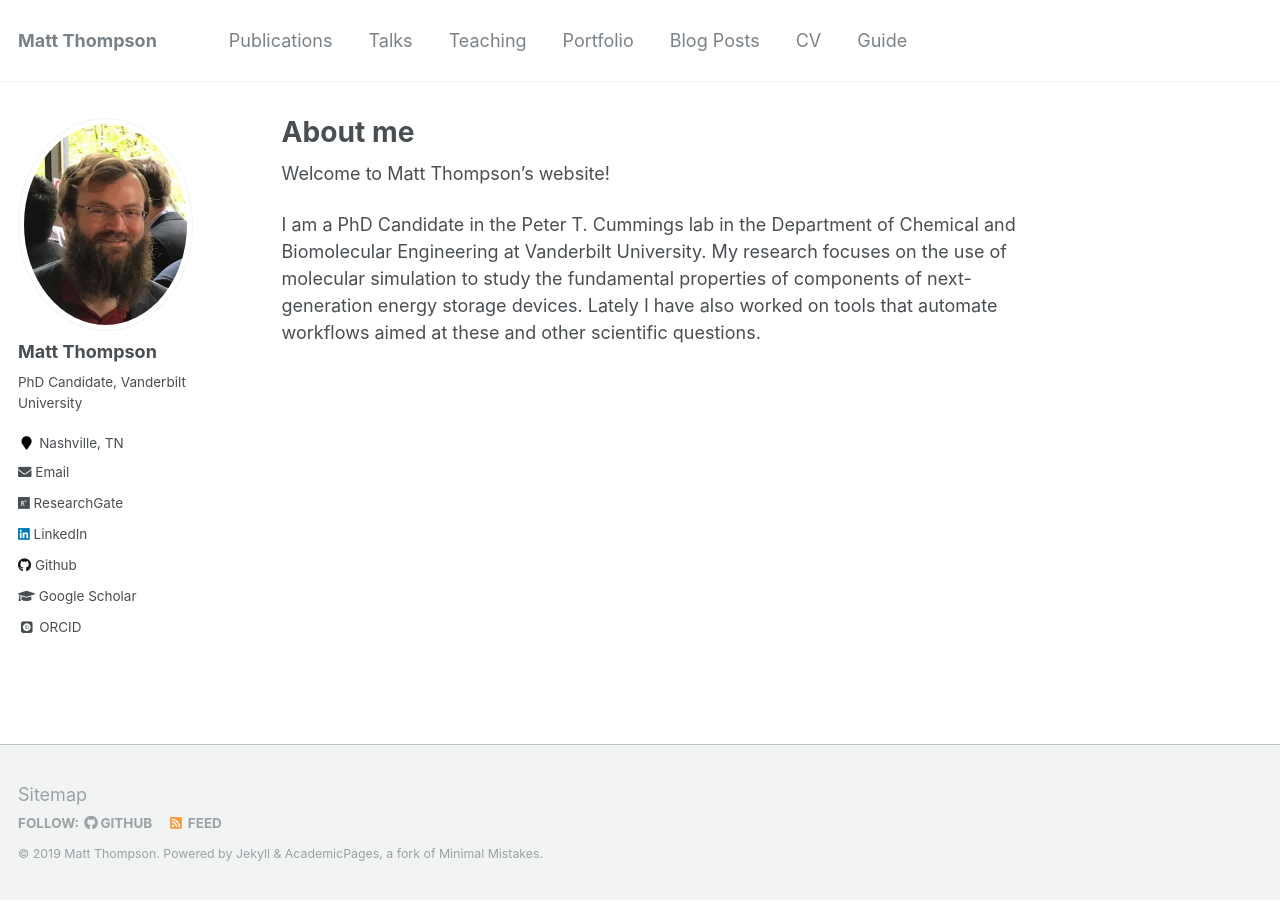
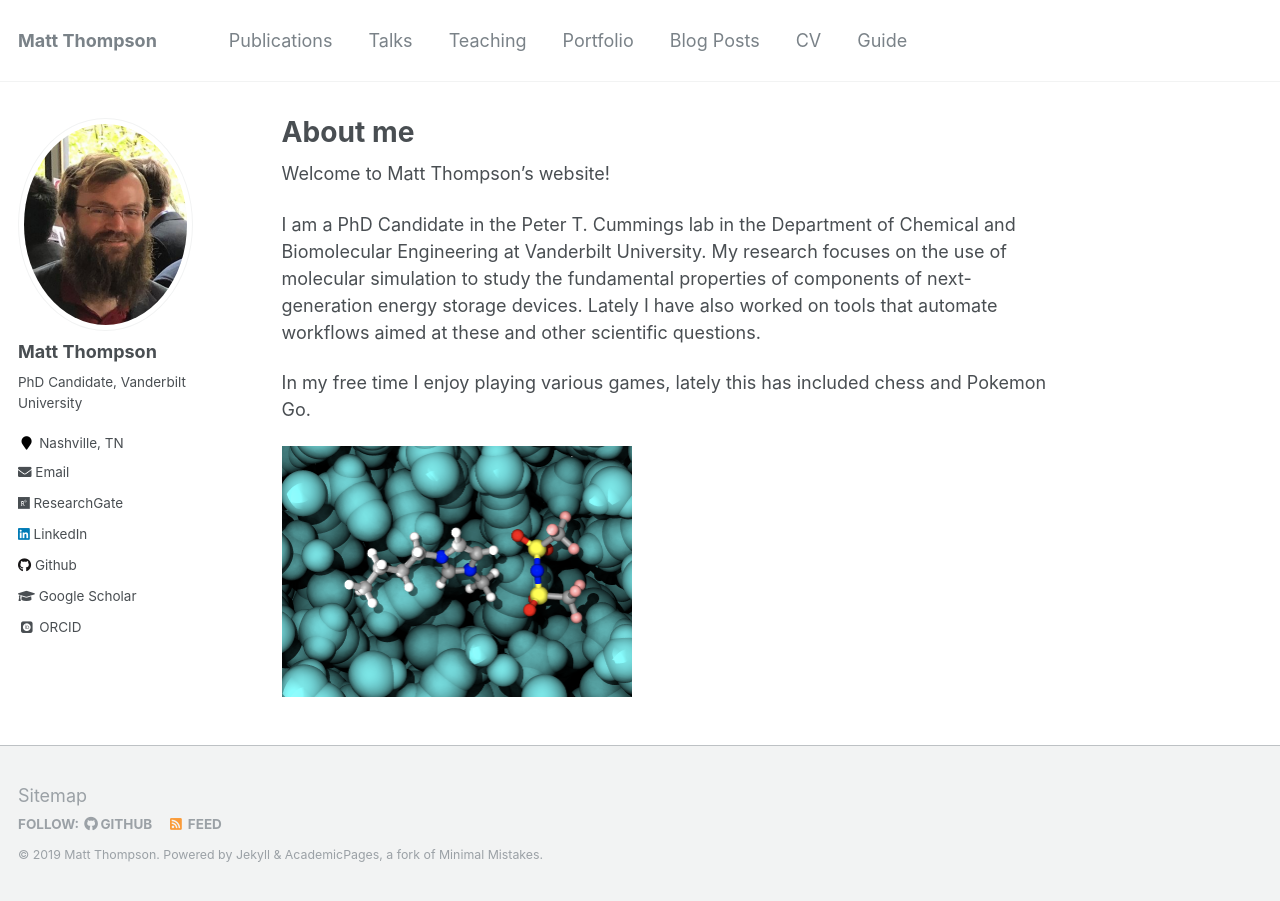
Before and after one commit to mattwthompson/mattwthompson.github.io, a Jekyll site: the page built from _pages/about.md, in a window 1280 px wide. Built offline with Jekyll 4.4.1, drawn with Linux system fonts in a browser that asks for light colours; some web fonts are replaced.

Commit message:
Add solvent image to landing page

```diff
--- a/_config.yml
+++ b/_config.yml
@@ -86,7 +86,7 @@ author:
   location         : "Nashville, TN"
   employer         :
   pubmed           : #"https://www.ncbi.nlm.nih.gov/pubmed/?term=john+snow"
-  googlescholar    : "https://scholar.google.com/citations?user=6b0rHj8AAAAJ&hl=en"
+  googlescholar    : "https://scholar.google.com/citations?user=6b0rHj8AAAAJ"
   email            : "matt.thompson@vanderbilt.edu"
   researchgate     : "https://www.researchgate.net/profile/Matthew_Thompson39"
   uri              :
--- a/_pages/about.md
+++ b/_pages/about.md
@@ -15,3 +15,7 @@ and Biomolecular Engineering at Vanderbilt University. My research focuses on
 the use of molecular simulation to study the fundamental properties of
 components of next-generation energy storage devices. Lately I have also worked
 on tools that automate workflows aimed at these and other scientific questions.
+
+In my free time I enjoy playing various games, lately this has included chess and Pokemon Go.
+
+<img style="float: left; margin: 0px 15px 15px 0px;" src="/images/solvent.png" height="250" width="350"/>
```
